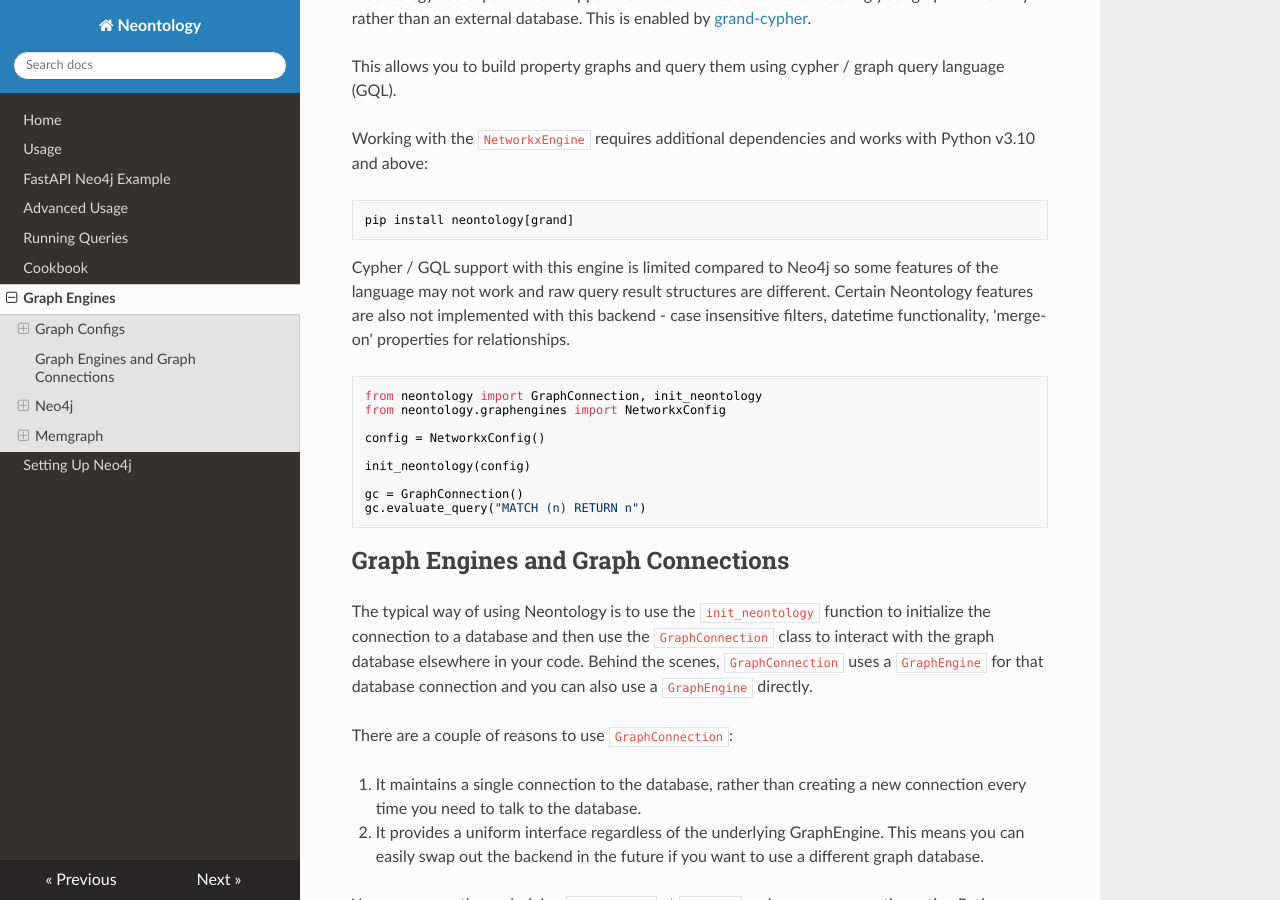
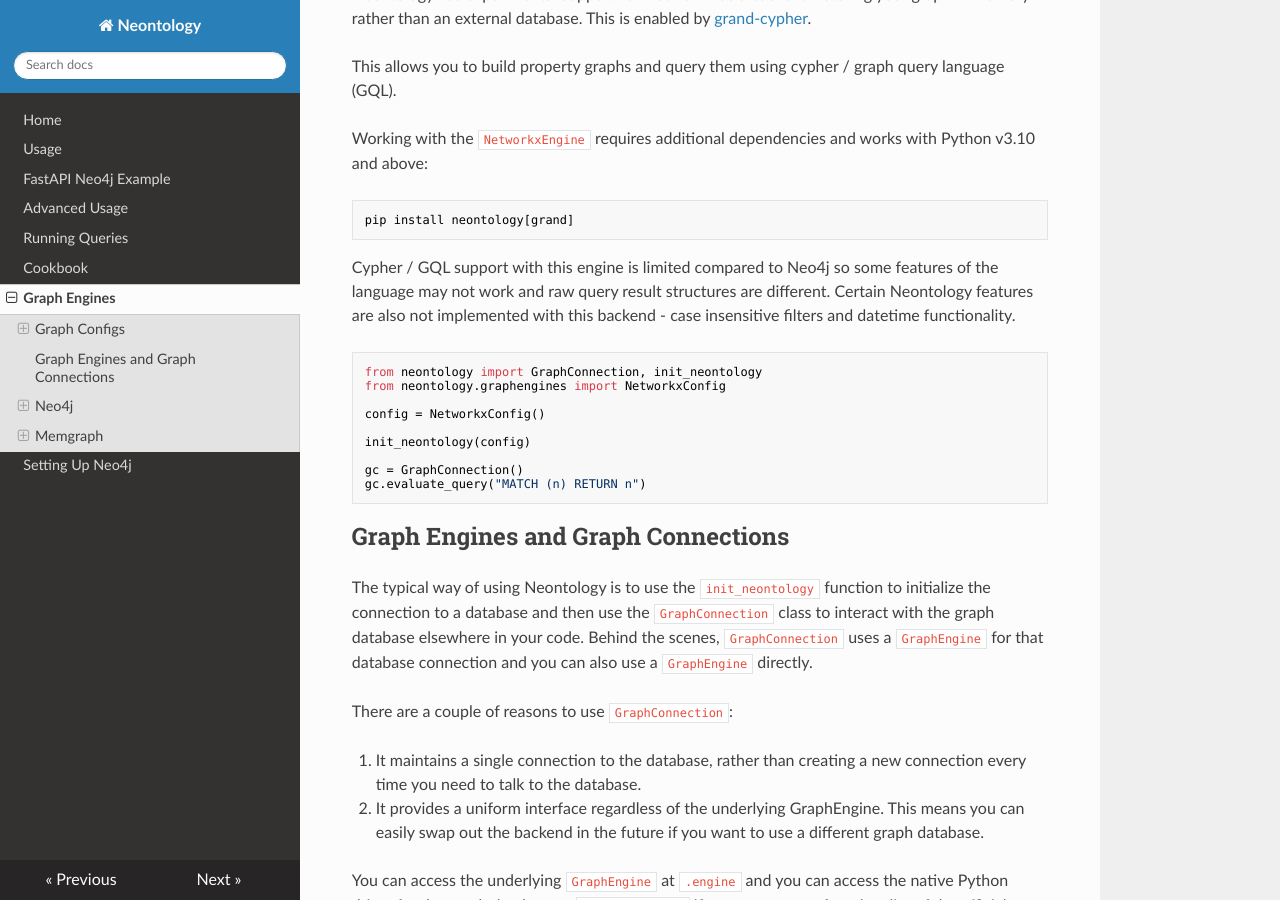
Before and after one commit to ontolocy/neontology, an MkDocs documentation site: the page built from docs/graph-engines.md, in a window 1280 px wide and 900 px high, scrolled down 1391 px. Built offline with MkDocs 1.6.1, drawn with Linux system fonts in a browser that asks for light colours; nearby versions of some CDN libraries.

Commit message:
docs - correct stale networkx merge-on limitation
'merge-on' properties for relationships were listed as unimplemented for the
NetworkX backend, but support was added in v2.2.1 (see merge_relationships in
networkxengine.py). Case insensitive filters and datetime functionality remain
genuinely unimplemented.

Co-Authored-By: Claude Opus 5 <noreply@anthropic.com>

````diff
--- a/docs/graph-engines.md
+++ b/docs/graph-engines.md
@@ -67,7 +67,7 @@ Working with the `NetworkxEngine` requires additional dependencies and works wit
 pip install neontology[grand]
 ```
 
-Cypher / GQL support with this engine is limited compared to Neo4j so some features of the language may not work and raw query result structures are different. Certain Neontology features are also not implemented with this backend - case insensitive filters, datetime functionality, 'merge-on' properties for relationships.
+Cypher / GQL support with this engine is limited compared to Neo4j so some features of the language may not work and raw query result structures are different. Certain Neontology features are also not implemented with this backend - case insensitive filters and datetime functionality.
 
 ```python
 from neontology import GraphConnection, init_neontology
````
